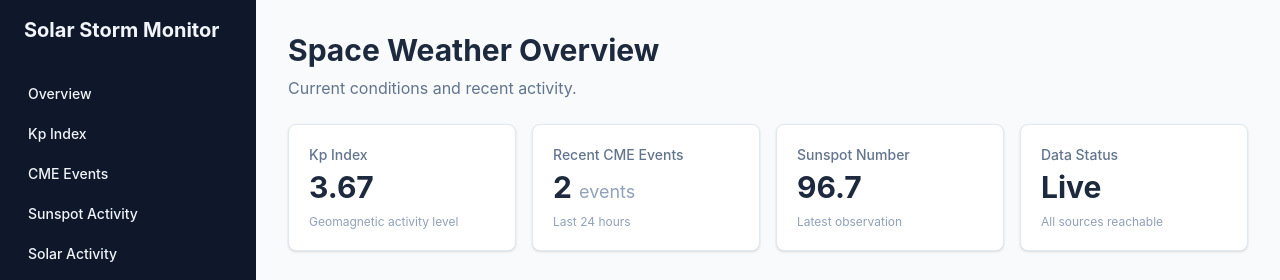
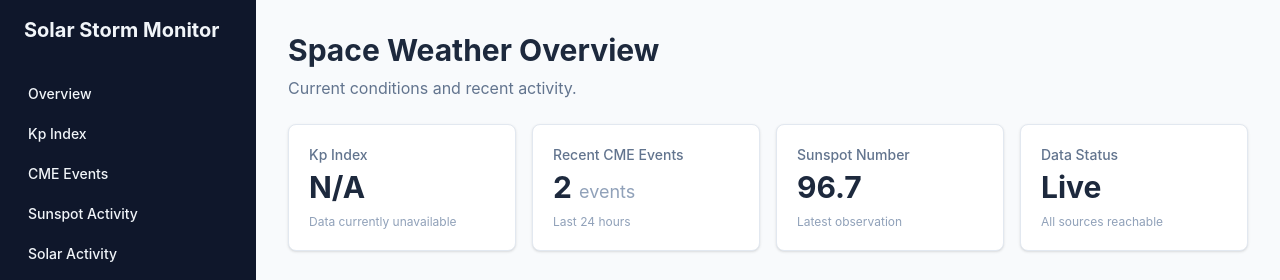
Before and after one commit to irene419/solar-storm-monitor, a React app in the folder frontend/: page / in a window 1280 px wide. Shown: the top 280 px of the page. Built offline with nearby package versions, Linux system fonts and the light colour scheme; no server answers; the HTML template or start-up script is replaced by a standard one.

Commit message:
Connect live Kp Index data from NOAA API

```diff
--- a/frontend/src/App.jsx
+++ b/frontend/src/App.jsx
@@ -1,15 +1,28 @@
-
 import DashboardLayout from "./components/layout/DashboardLayout";
 import SummaryCard from "./components/SummaryCard";
+import { useKpIndex } from "./hooks/useKpIndex";
 
 function App() {
+  const { data: kpData, status: kpStatus } = useKpIndex();
+
+  const latestKp = kpData && kpData.length > 0 ? kpData[kpData.length - 1].Kp : null;
+
   return (
     <DashboardLayout>
       <h1 className="text-3xl font-bold text-slate-800">Space Weather Overview</h1>
       <p className="text-slate-500 mt-2 mb-6">Current conditions and recent activity.</p>
 
       <div className="grid grid-cols-1 sm:grid-cols-2 lg:grid-cols-4 gap-4">
-        <SummaryCard label="Kp Index" value="3.67" unit="" description="Geomagnetic activity level" />
+        <SummaryCard
+          label="Kp Index"
+          value={
+            kpStatus === "loading" ? "…" : kpStatus === "error" ? "N/A" : latestKp
+          }
+          unit=""
+          description={
+            kpStatus === "error" ? "Data currently unavailable" : "Geomagnetic activity level"
+          }
+        />
         <SummaryCard label="Recent CME Events" value="2" unit="events" description="Last 24 hours" />
         <SummaryCard label="Sunspot Number" value="96.7" unit="" description="Latest observation" />
         <SummaryCard label="Data Status" value="Live" unit="" description="All sources reachable" />
--- /dev/null
+++ b/frontend/src/hooks/useKpIndex.js
@@ -0,0 +1,25 @@
+import { useState, useEffect } from "react";
+
+const KP_API_URL = "https://services.swpc.noaa.gov/products/noaa-planetary-k-index.json";
+
+export function useKpIndex() {
+  const [data, setData] = useState(null);
+  const [status, setStatus] = useState("loading"); // loading | success | error
+
+  useEffect(() => {
+    async function fetchKp() {
+      try {
+        const response = await fetch(KP_API_URL);
+        if (!response.ok) throw new Error("Request failed");
+        const json = await response.json();
+        setData(json);
+        setStatus("success");
+      } catch (err) {
+        setStatus("error");
+      }
+    }
+    fetchKp();
+  }, []);
+
+  return { data, status };
+}
```
